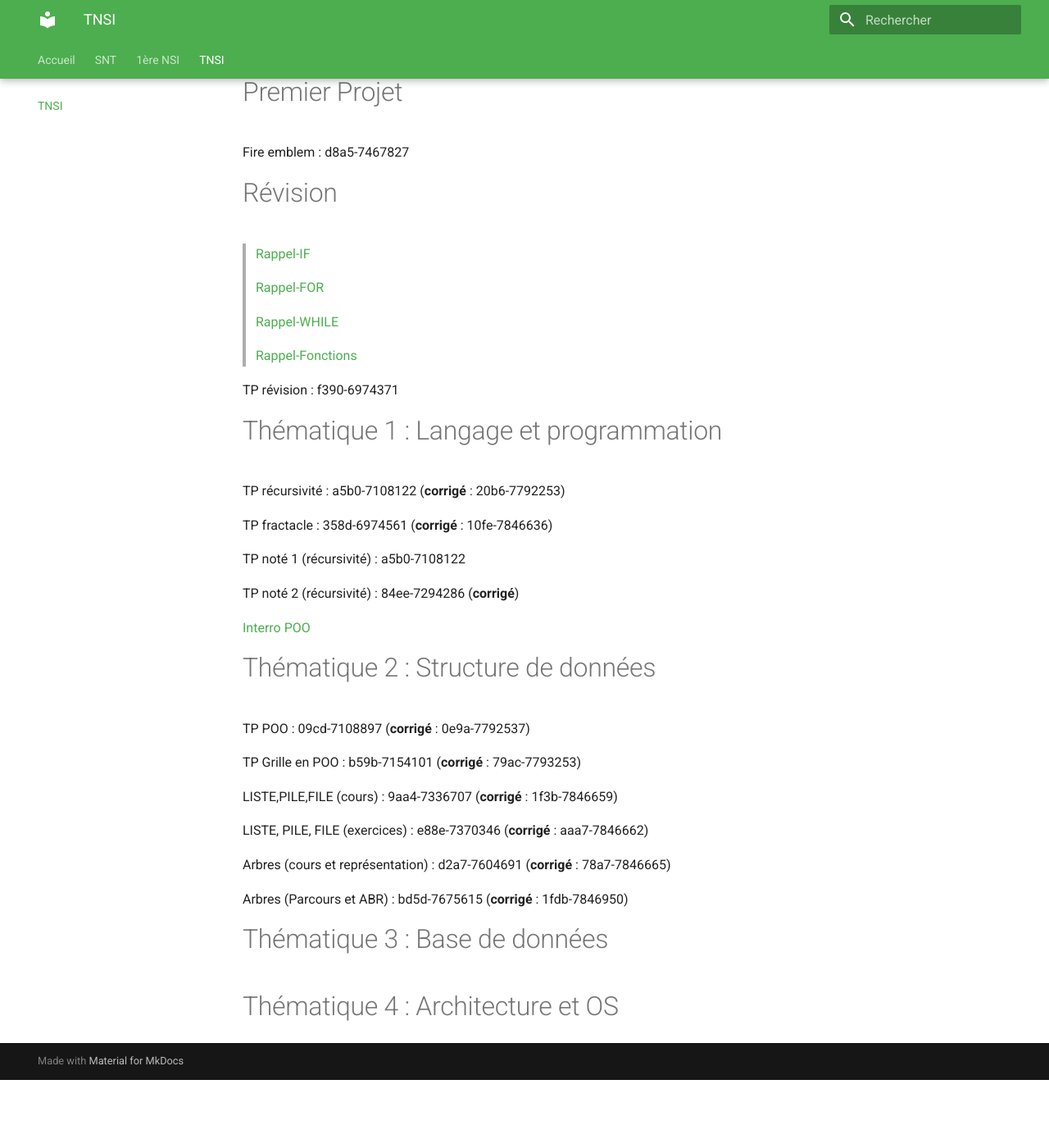
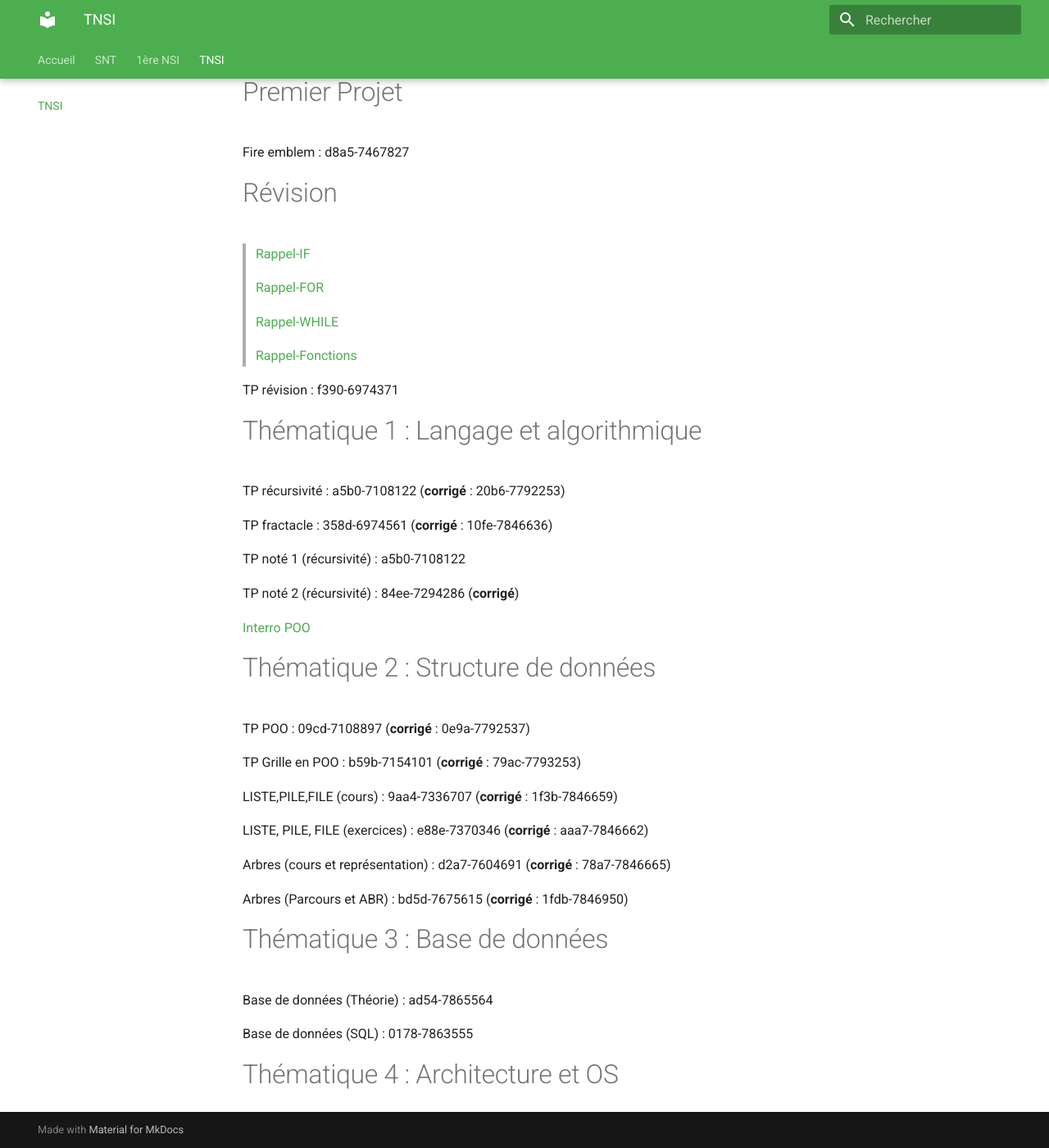
Before and after one commit to DehaisM/nsi-public, an MkDocs documentation site: the page built from docs-public/TNSI/index.md, in a window 1280 px wide and 1400 px high, scrolled down 219 px. Shown: the whole window at 82% size. Built offline with MkDocs 1.6.1 and Material for MkDocs 9.7.7, drawn with Linux system fonts in a browser that asks for light colours; before the commit the page ends 1536 px from its top, so only the background shows below that.

Commit message:
correction seconde

```diff
--- a/docs-public/TNSI/index.md
+++ b/docs-public/TNSI/index.md
@@ -20,9 +20,9 @@ Fire emblem : d8a5-7467827
 
 > [Rappel-Fonctions](Cours/Rappels4-Fonctions.pdf)
 
- TP révision : f390-6974371
+TP révision : f390-6974371
 
-# Thématique 1 : Langage et programmation
+# Thématique 1 : Langage et algorithmique
 
 TP récursivité : a5b0-7108122 (**corrigé** : 20b6-7792253)
 
@@ -36,13 +36,13 @@ TP noté 2 (récursivité) : 84ee-7294286 (**corrigé**)
 
 # Thématique 2 : Structure de données
 
- TP POO : 09cd-7108897 (**corrigé** : 0e9a-7792537)
+TP POO : 09cd-7108897 (**corrigé** : 0e9a-7792537)
 
- TP Grille en POO : b59b-7154101 (**corrigé** : 79ac-7793253)
+TP Grille en POO : b59b-7154101 (**corrigé** : 79ac-7793253)
 
- LISTE,PILE,FILE (cours) : 9aa4-7336707 (**corrigé** : 1f3b-7846659)
+LISTE,PILE,FILE (cours) : 9aa4-7336707 (**corrigé** : 1f3b-7846659)
 
- LISTE, PILE, FILE (exercices) : e88e-7370346 (**corrigé** : aaa7-7846662)
+LISTE, PILE, FILE (exercices) : e88e-7370346 (**corrigé** : aaa7-7846662)
 
 Arbres (cours et représentation) : d2a7-7604691 (**corrigé** : 78a7-7846665)
 
@@ -52,5 +52,9 @@ Arbres (Parcours et ABR) : bd5d-7675615 (**corrigé** : 1fdb-7846950)
 
 # Thématique 3 : Base de données
 
+Base de données (Théorie) : ad54-7865564
+
+Base de données (SQL) : 0178-7863555
+
 
 # Thématique 4 : Architecture et OS
```
Also changed, not shown: docs-public/SNT/index.md (+2 -2 lines), 1 other file.
